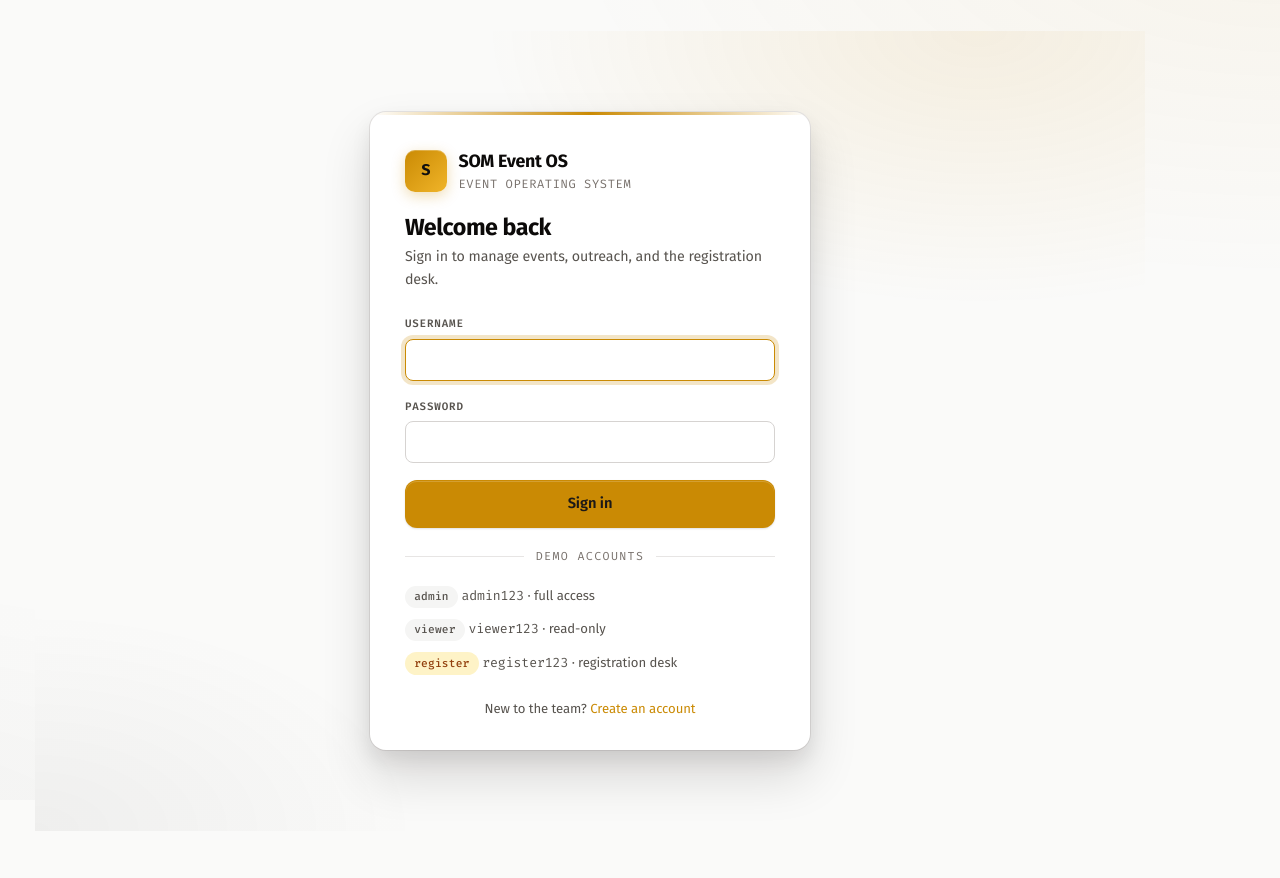
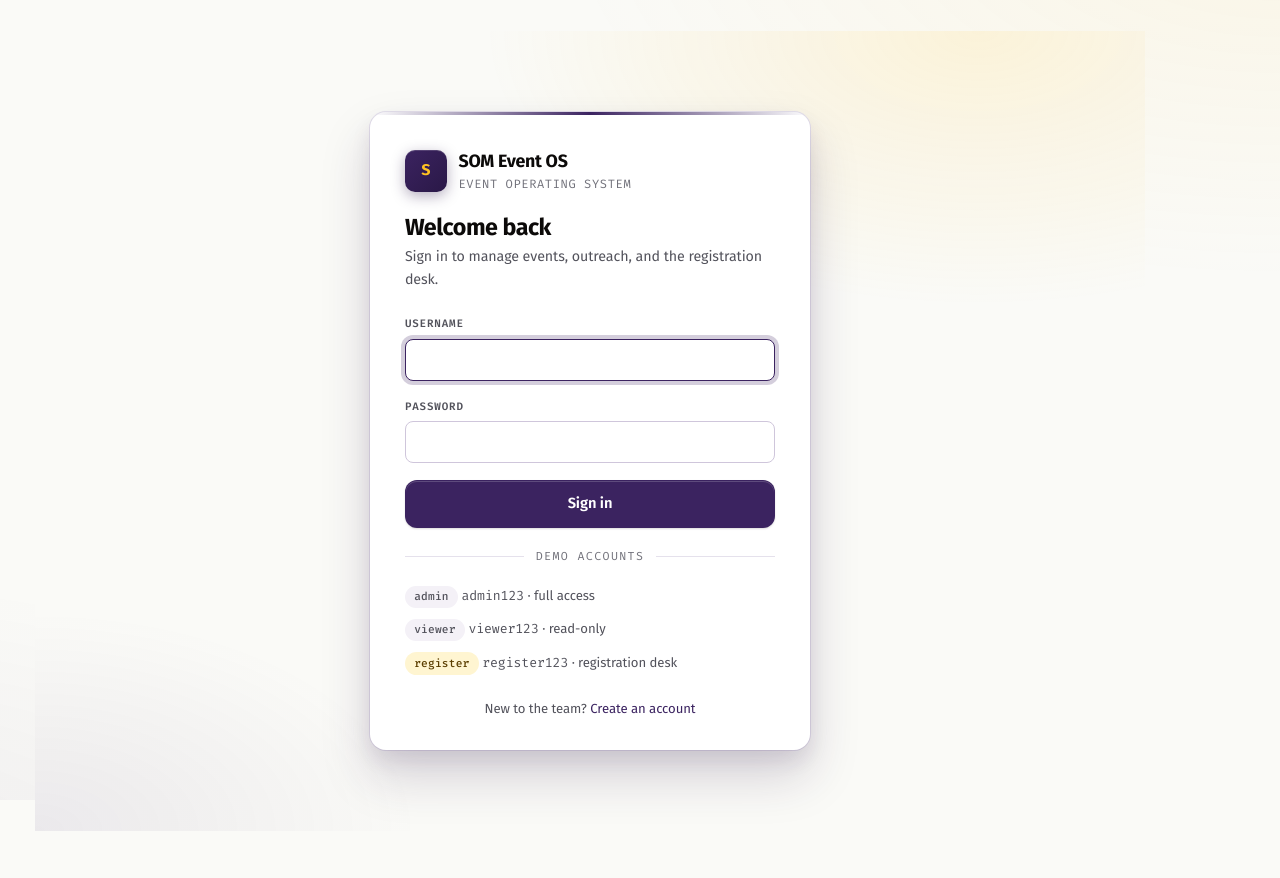
Before and after one commit to danbrown-coder/SOMTool, a Flask app: page /login?next=/calls/live in a window 1280 px wide. Run offline with Flask 3, Linux system fonts and the light colour scheme.

Commit message:
Repaint to California Lutheran palette (Primary Purple + Primary Yellow)
Swap the premium black+gold theme for Cal Lu's official heritage palette.
Primary Purple #3B2360 now drives brand chrome, CTAs, and section ink on
warm off-white; Primary Yellow #FFC222 is reserved for eye-catch accents
(sidebar active bar, PIN card digits, feedback stars, .btn-highlight).

- som-theme.css: rewrite :root tokens, add --color-highlight family,
  remap status/metric palettes to Cal Lu secondaries, refit sidebar
  gradient, brand-mark, .btn-primary, .card-accent; add .btn-highlight.
- Standalone templates (event_register, registration_gate, event_feedback):
  swap hard-coded gold/green/red hex for Cal Lu-tuned tokens; feedback
  stars + PIN card now read yellow-on-purple.
- Inline-hex templates (event_detail PIN card, analytics, walkin_checkin,
  outreach_schedule, som_events, index, call_results, send_results,
  live_calls, call_detail, outreach_calendar): route status colors
  through --s-* tokens so palette changes stay centralized.
- MASTER.md: sync palette table and sample CSS to the new Cal Lu tokens.

Made-with: Cursor

```diff
--- a/static/css/som-theme.css
+++ b/static/css/som-theme.css
@@ -13,58 +15,68 @@
   --font-display: 'Fira Sans', system-ui, sans-serif;
   --font-mono: 'Fira Code', 'SF Mono', 'Cascadia Code', Consolas, monospace;
 
-  /* Core palette (MASTER.md) */
-  --color-primary: #1C1917;     /* near-black, stone-900 */
-  --color-secondary: #44403C;   /* stone-700 */
-  --color-cta: #CA8A04;         /* rich gold */
-  --color-cta-strong: #A16207;  /* deeper gold for hover */
-  --color-cta-soft: #FEF3C7;    /* warm wash */
-  --color-background: #FAFAF9;  /* warm off-white */
-  --color-text: #0C0A09;        /* stone-950 */
+  /* Core palette — Cal Lutheran heritage */
+  --color-primary: #3B2360;        /* Cal Lu Primary Purple */
+  --color-primary-deep: #2A1847;   /* Deeper purple for hover / chrome floor */
+  --color-secondary: #6A4C92;      /* Cal Lu Alternate Purple */
+  --color-cta: #3B2360;            /* Primary CTA = Primary Purple */
+  --color-cta-strong: #2A1847;     /* Deeper purple for hover */
+  --color-cta-soft: #EEE8F4;       /* Lavender wash */
+  --color-highlight: #FFC222;      /* Cal Lu Primary Yellow — accent */
+  --color-highlight-soft: #FFD589; /* Cal Lu Alternate Yellow — soft accent */
+  --color-highlight-wash: #FFF5D1; /* Pale yellow wash for backgrounds */
+  --color-background: #FAFAF7;     /* warm off-white */
+  --color-text: #0C0A09;
 
   /* Surfaces */
   --bg: var(--color-background);
   --surface: #FFFFFF;
   --surface-elevated: #FFFFFF;
-  --surface-subtle: #F5F5F4;        /* stone-100 */
-  --surface-muted: #E7E5E4;         /* stone-200 */
+  --surface-subtle: #F4F1F7;        /* faint lavender tint */
+  --surface-muted: #E7E2EC;         /* soft lavender-gray */
   --surface-glass: rgba(255,255,255,.72);
 
   /* Text */
   --text: var(--color-text);
   --text-strong: #0C0A09;
-  --text-secondary: #57534E;        /* stone-600 */
-  --text-tertiary: #78716C;         /* stone-500 */
+  --text-secondary: #52525B;        /* neutral zinc-600 */
+  --text-tertiary: #71717A;         /* neutral zinc-500 */
   --text-inverse: #FAFAF9;
 
   /* Borders / dividers */
-  --border: #E7E5E4;                /* stone-200 */
-  --border-strong: #D6D3D1;         /* stone-300 */
-  --border-subtle: #F5F5F4;
+  --border: #E5E1EC;                /* lavender-tinted */
+  --border-strong: #CFC6DB;
+  --border-subtle: #F1ECF5;
 
-  /* Accent (gold) */
-  --accent: var(--color-cta);
+  /* Accent (purple) */
+  --accent: var(--color-primary);
   --accent-hover: var(--color-cta-strong);
   --accent-soft: var(--color-cta-soft);
-  --accent-ring: rgba(202,138,4,.22);
-  --accent-glow: 0 8px 24px rgba(202,138,4,.22);
+  --accent-ring: rgba(59,35,96,.22);
+  --accent-glow: 0 8px 24px rgba(59,35,96,.22);
 
-  /* Sidebar (dark chrome) */
-  --sidebar: #12100F;               /* deeper than primary for contrast */
-  --sidebar-rise: #1C1917;
-  --sidebar-text: #A8A29E;          /* stone-400 */
-  --sidebar-muted: #78716C;
-  --sidebar-active-bg: rgba(202,138,4,.12);
-  --sidebar-active-text: #FAFAF9;
-  --sidebar-accent: var(--color-cta);
-  --sidebar-border: rgba(250,250,249,.06);
+  /* Highlight (yellow) — use for small accents, focus glow, chips, pin digits */
+  --highlight: var(--color-highlight);
+  --highlight-soft: var(--color-highlight-soft);
+  --highlight-glow: 0 8px 22px rgba(255,194,34,.35);
+  --highlight-ink: #5B3E00;         /* legible text on yellow */
+
+  /* Sidebar (deep purple chrome) */
+  --sidebar: #2A1847;
+  --sidebar-rise: #3B2360;
+  --sidebar-text: #C4B5D4;          /* soft lavender */
+  --sidebar-muted: #9A8AAA;
+  --sidebar-active-bg: rgba(255,194,34,.16);
+  --sidebar-active-text: #FFFFFF;
+  --sidebar-accent: var(--color-highlight);
+  --sidebar-border: rgba(250,250,249,.08);
 
   /* Inputs */
   --input-bg: var(--surface);
   --input-border: var(--border-strong);
   --input-focus-ring: 0 0 0 4px var(--accent-ring);
 
-  /* Spacing scale (MASTER.md) */
+  /* Spacing scale */
   --space-xs: .25rem;
   --space-sm: .5rem;
   --space-md: 1rem;
@@ -81,11 +93,11 @@
   --radius-xl: 24px;
   --radius-pill: 999px;
 
-  /* Shadow depths (MASTER.md) */
-  --shadow-sm: 0 1px 2px rgba(12,10,9,.05);
-  --shadow-md: 0 4px 10px rgba(12,10,9,.06), 0 1px 2px rgba(12,10,9,.04);
-  --shadow-lg: 0 14px 30px rgba(12,10,9,.08), 0 4px 10px rgba(12,10,9,.05);
-  --shadow-xl: 0 26px 50px rgba(12,10,9,.14), 0 10px 20px rgba(12,10,9,.08);
+  /* Shadow depths */
+  --shadow-sm: 0 1px 2px rgba(43,24,71,.06);
+  --shadow-md: 0 4px 10px rgba(43,24,71,.07), 0 1px 2px rgba(43,24,71,.04);
+  --shadow-lg: 0 14px 30px rgba(43,24,71,.10), 0 4px 10px rgba(43,24,71,.06);
+  --shadow-xl: 0 26px 50px rgba(43,24,71,.18), 0 10px 20px rgba(43,24,71,.09);
   --shadow-ring: 0 0 0 1px var(--border);
 
   /* Motion */
@@ -96,22 +108,22 @@
   --dur-slow: 420ms;
   --transition: all var(--dur) var(--ease-out);
 
-  /* Status palette */
-  --s-not-contacted: #A8A29E;
-  --s-contacted: #D97706;
-  --s-responded: #2563EB;
-  --s-confirmed: #059669;
-  --s-declined: #DC2626;
+  /* Status palette — Cal Lutheran secondaries */
+  --s-not-contacted: #BFC5C9;
+  --s-contacted: #997F39;   /* warm neutral gold */
+  --s-responded: #1E5989;   /* secondary blue */
+  --s-confirmed: #00854F;   /* secondary green */
+  --s-declined: #E74645;    /* secondary red */
 
-  /* Metric palette (luxe-tuned) */
-  --m-gold:    #CA8A04;
-  --m-ink:     #1C1917;
-  --m-emerald: #059669;
-  --m-rose:    #BE123C;
-  --m-sky:     #0369A1;
-  --m-amber:   #B45309;
-  --m-violet:  #6D28D9;
-  --m-teal:    #0F766E;
+  /* Metric palette — Cal Lutheran-aligned */
+  --m-gold:    #FFC222;
+  --m-ink:     #3B2360;
+  --m-emerald: #00854F;
+  --m-rose:    #E74645;
+  --m-sky:     #1E5989;
+  --m-amber:   #997F39;
+  --m-violet:  #6A4C92;
+  --m-teal:    #31B27D;
 
   /* Legacy aliases (kept for templates still referencing old names) */
   --card: var(--surface);
@@ -138,8 +150,8 @@ body::before {
   position: fixed; inset: 0;
   pointer-events: none;
   background:
-    radial-gradient(1200px 600px at 100% -10%, rgba(202,138,4,.06), transparent 60%),
-    radial-gradient(900px 500px at -10% 110%, rgba(28,25,23,.04), transparent 60%);
+    radial-gradient(1200px 600px at 100% -10%, rgba(255,194,34,.08), transparent 60%),
+    radial-gradient(900px 500px at -10% 110%, rgba(59,35,96,.06), transparent 60%);
   z-index: 0;
 }
 
@@ -489,16 +511,31 @@ input[disabled], textarea[disabled], select[disabled] { opacity: .55; cursor: no
 .btn:focus-visible { outline: none; box-shadow: 0 0 0 3px var(--accent-ring); }
 .btn-primary {
   background: var(--accent);
-  color: #1C1917;
-  box-shadow: inset 0 1px 0 rgba(255,255,255,.18), 0 1px 2px rgba(12,10,9,.12);
+  color: #FFFFFF;
+  box-shadow: inset 0 1px 0 rgba(255,255,255,.18), 0 1px 2px rgba(12,10,9,.14);
 }
 .btn-primary:hover {
   background: var(--accent-hover);
-  color: #FAFAF9;
+  color: #FFFFFF;
   box-shadow: var(--accent-glow), inset 0 1px 0 rgba(255,255,255,.12);
   transform: translateY(-1px);
 }
-.btn-primary:active { transform: translateY(0); box-shadow: inset 0 2px 4px rgba(0,0,0,.15); }
+.btn-primary:active { transform: translateY(0); box-shadow: inset 0 2px 4px rgba(0,0,0,.18); }
+
+/* Yellow highlight button — use sparingly for single hero CTA per view */
+.btn-highlight {
+  background: var(--color-highlight);
+  color: var(--highlight-ink);
+  border: 1px solid transparent;
+  box-shadow: inset 0 1px 0 rgba(255,255,255,.35), 0 1px 2px rgba(59,35,96,.10);
+}
+.btn-highlight:hover {
+  background: var(--color-highlight-soft);
+  color: var(--highlight-ink);
+  box-shadow: var(--highlight-glow), inset 0 1px 0 rgba(255,255,255,.25);
+  transform: translateY(-1px);
+}
+.btn-highlight:active { transform: translateY(0); box-shadow: inset 0 2px 4px rgba(0,0,0,.12); }
 
 .btn-secondary {
   background: transparent;
@@ -913,8 +950,8 @@ input[type="checkbox"], input[type="radio"] {
   padding: 2rem 1rem;
   position: relative;
   background:
-    radial-gradient(900px 500px at 85% 0%, rgba(202,138,4,.10), transparent 55%),
-    radial-gradient(700px 400px at 0% 100%, rgba(28,25,23,.05), transparent 55%),
+    radial-gradient(900px 500px at 85% 0%, rgba(255,194,34,.14), transparent 55%),
+    radial-gradient(700px 400px at 0% 100%, rgba(59,35,96,.08), transparent 55%),
     var(--bg);
   overflow: hidden;
 }
@@ -942,11 +979,11 @@ input[type="checkbox"], input[type="radio"] {
 .auth-brand .brand-mark {
   width: 42px; height: 42px;
   border-radius: 10px;
-  background: linear-gradient(135deg, var(--accent) 0%, #F0B429 100%);
+  background: linear-gradient(135deg, var(--color-primary) 0%, var(--color-primary-deep) 100%);
   display: flex; align-items: center; justify-content: center;
-  color: #12100F; font-weight: 700;
+  color: var(--color-highlight); font-weight: 700;
   font-family: var(--font-mono);
-  box-shadow: 0 4px 14px rgba(202,138,4,.3), inset 0 1px 0 rgba(255,255,255,.25);
+  box-shadow: 0 4px 14px rgba(43,24,71,.35), inset 0 1px 0 rgba(255,255,255,.15);
 }
 .auth-brand .brand-name { font-size: 1.15rem; font-weight: 700; letter-spacing: -.015em; }
 .auth-brand .brand-sub { font-size: .78rem; color: var(--text-tertiary); font-family: var(--font-mono); letter-spacing: .05em; text-transform: uppercase; }
@@ -988,8 +1025,9 @@ input[type="checkbox"], input[type="radio"] {
   font-family: var(--font-mono);
   letter-spacing: .02em;
 }
-.chip-gold { background: var(--accent-soft); color: #92400e; }
-.chip-ink { background: var(--color-primary); color: #FAFAF9; }
+.chip-gold { background: var(--color-highlight-wash); color: var(--highlight-ink); }
+.chip-ink { background: var(--color-primary); color: #FFFFFF; }
+.chip-highlight { background: var(--color-highlight); color: var(--highlight-ink); }
 
 /* ── Divider with label ──────────────────────────────────── */
 .divider-labeled {
--- a/templates/call_detail.html
+++ b/templates/call_detail.html
@@ -40,7 +40,7 @@
 }
 .analysis-item .value { font-size: .95rem; font-weight: 500; }
 .message-row { margin-bottom:.5rem; padding:.6rem .85rem; border-radius:var(--radius-sm); font-size:.86rem; line-height:1.55; border:1px solid var(--border); }
-.message-row.assistant { background: var(--accent-soft); border-color: rgba(202,138,4,.18); }
+.message-row.assistant { background: var(--accent-soft); border-color: var(--border-strong); }
 .message-row.user { background: #F0FDF4; border-color: #BBF7D0; }
 .message-role { font-size:.68rem; text-transform:uppercase; letter-spacing:.1em; color:var(--text-secondary); font-family:var(--font-mono); font-weight:600; margin-bottom:.2rem; display:block; }
 </style>
--- a/templates/call_results.html
+++ b/templates/call_results.html
@@ -27,7 +27,7 @@
 
 {% for r in results %}
 <div class="card" style="padding:.95rem 1.25rem;margin-bottom:.5rem;display:flex;align-items:center;gap:1rem;flex-wrap:wrap;">
-  <span aria-hidden="true" style="width:10px;height:10px;border-radius:50%;background:{% if r.ok %}#059669{% else %}#DC2626{% endif %};box-shadow:0 0 6px {% if r.ok %}rgba(5,150,105,.4){% else %}rgba(220,38,38,.4){% endif %};flex-shrink:0;"></span>
+  <span aria-hidden="true" style="width:10px;height:10px;border-radius:50%;background:{% if r.ok %}var(--s-confirmed){% else %}var(--s-declined){% endif %};box-shadow:0 0 6px {% if r.ok %}rgba(0,133,79,.4){% else %}rgba(231,70,69,.4){% endif %};flex-shrink:0;"></span>
   <div style="flex:1;min-width:200px;">
     <strong>{{ r.recipient_name }}</strong>
     <div class="muted text-sm" style="font-family:var(--font-mono);">{{ r.phone }}{% if r.contact_role %} · <span class="role-badge role-{{ r.contact_role }}" style="font-size:.6rem;padding:.1rem .4rem;">{{ r.contact_role|replace('_',' ')|title }}</span>{% endif %}</div>
--- a/templates/index.html
+++ b/templates/index.html
@@ -18,7 +18,7 @@
   .event-row-title { font-weight: 600; font-size: 1rem; letter-spacing: -.01em; color: var(--text-strong); }
   .event-row-meta { display: flex; align-items: center; gap: .6rem; margin-top: .35rem; flex-wrap: wrap; }
   .event-row-feedback { font-size: .8rem; margin-top: .3rem; color: var(--text-secondary); display: flex; align-items: center; gap: .35rem; }
-  .event-row-feedback .star { color: #D97706; }
+  .event-row-feedback .star { color: var(--color-highlight); }
   .filter-bar { display: flex; gap: .5rem; align-items: center; flex-wrap: wrap; }
   .filter-bar input, .filter-bar select { height: 36px; font-size: .82rem; width: auto; min-width: 140px; }
   .filter-bar select { min-width: 150px; padding: 0 2rem 0 .7rem; }
--- a/templates/live_calls.html
+++ b/templates/live_calls.html
@@ -36,7 +36,7 @@
   border-radius: 50%;
   margin-right: 6px;
 }
-.status-dot.live { background: #10B981; animation: pulse 1.6s infinite; box-shadow: 0 0 8px rgba(16,185,129,.6); }
+.status-dot.live { background: var(--s-confirmed); animation: pulse 1.6s infinite; box-shadow: 0 0 8px rgba(0,133,79,.55); }
 .status-dot.ended { background: var(--s-not-contacted); }
 @keyframes pulse { 0%,100% { opacity:1; transform: scale(1); } 50% { opacity:.5; transform: scale(.85); } }
 </style>
--- a/templates/registration_gate.html
+++ b/templates/registration_gate.html
@@ -9,8 +9,8 @@
     min-height: 60vh; gap: 1rem; padding: 1.5rem 0;
   }
   .pin-error {
-    background: #FEF2F2; border: 1px solid #FECACA;
-    color: #991B1B; padding: .5rem .9rem;
+    background: #FBE9E9; border: 1px solid #F2B5B5;
+    color: #7A1D1C; padding: .5rem .9rem;
     border-radius: var(--radius-sm);
     font-size: .82rem; margin-bottom: 1rem;
     font-family: var(--font-mono); letter-spacing: .02em;
--- a/templates/send_results.html
+++ b/templates/send_results.html
@@ -29,7 +29,7 @@
 
 {% for r in results %}
 <div class="card" style="padding:.95rem 1.25rem;margin-bottom:.5rem;display:flex;align-items:center;gap:1rem;flex-wrap:wrap;">
-  <span aria-hidden="true" style="width:10px;height:10px;border-radius:50%;background:{% if r.ok %}#059669{% else %}#DC2626{% endif %};box-shadow:0 0 6px {% if r.ok %}rgba(5,150,105,.4){% else %}rgba(220,38,38,.4){% endif %};flex-shrink:0;"></span>
+  <span aria-hidden="true" style="width:10px;height:10px;border-radius:50%;background:{% if r.ok %}var(--s-confirmed){% else %}var(--s-declined){% endif %};box-shadow:0 0 6px {% if r.ok %}rgba(0,133,79,.4){% else %}rgba(231,70,69,.4){% endif %};flex-shrink:0;"></span>
   <div style="flex:1;min-width:200px;">
     <strong>{{ r.recipient_name }}</strong>
     <div class="muted text-sm" style="font-family:var(--font-mono);">{{ r.recipient_email }}</div>
```
Also changed, not shown: other parts of static/css/som-theme.css (+54 -42 lines), design-system/somtool/MASTER.md (+61 -15 lines), templates/analytics.html (+6 -6 lines), templates/event_detail.html (+45 -44 lines), templates/event_feedback.html (+5 -5 lines), templates/event_register.html (+9 -9 lines), templates/outreach_schedule.html (+27 -27 lines), templates/partials/outreach_calendar.html (+4 -4 lines), templates/som_events.html (+11 -11 lines), templates/walkin_checkin.html (+15 -15 lines).
